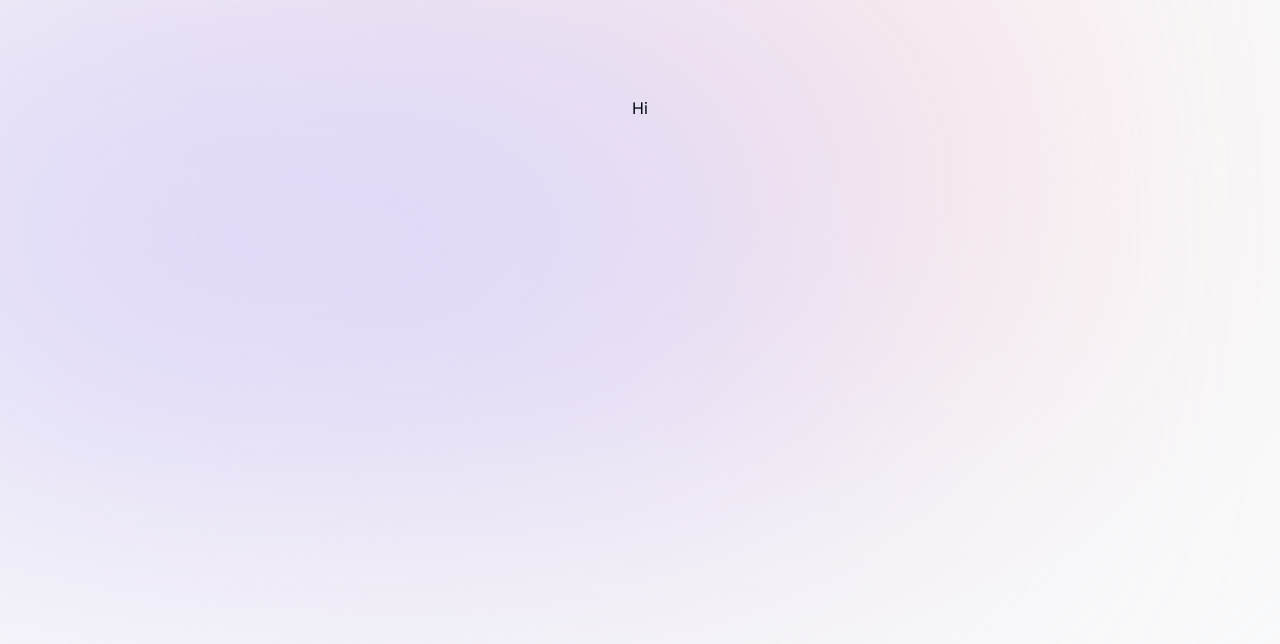
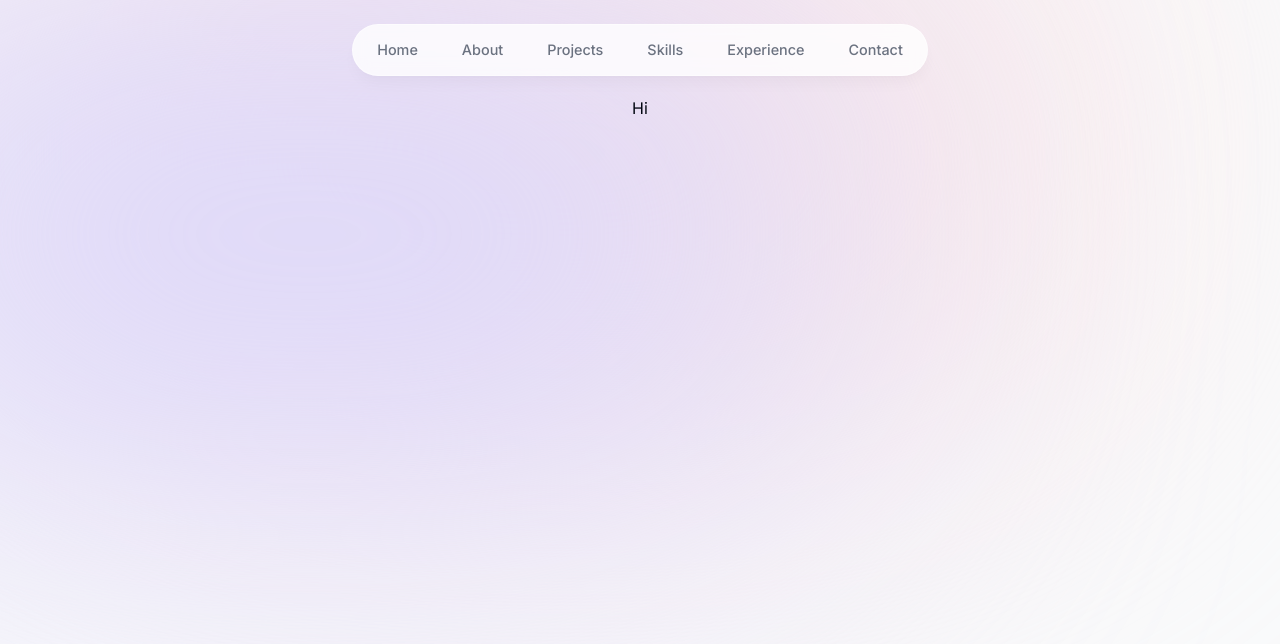
Before and after one commit to GnanaHarish/Portfolio, a Next.js app: page / in a window 1280 px wide. Shown: the top 644 px of the page. Built offline with nearby package versions, Linux system fonts and the light colour scheme.

Commit message:
Header
Header

```diff
--- a/app/layout.tsx
+++ b/app/layout.tsx
@@ -1,3 +1,4 @@
+import Header from '@/components/header'
 import './globals.css'
 import type { Metadata } from 'next'
 import { Inter } from 'next/font/google'
@@ -19,6 +20,7 @@
       <body className={`${inter.className} bg-gray-50 text-gray-950 relative`}>
         <div className='bg-[#fbe2e3] absolute top-[-6rem] -z-10 right-[11rem] h-[31.25rem] w-[31.25rem] rounded-full blur-[10rem] sm:w-[68.75rem]'></div>
         <div className='bg-[#dbd7fb] absolute top-[-1rem] -z-10 left-[-35rem] h-[31.25rem] w-[50rem] rounded-full blur-[10rem] sm:w-[68.75rem] md:left-[-33rem] lg:left-[-28rem] xl:left-[-15rem] 2xl:left-[-5rem]'></div>
+        <Header/>
         {children}
       </body>
     </html>
--- a/app/lib/data.ts
+++ b/app/lib/data.ts
@@ -2,9 +2,9 @@
 import { CgWorkAlt } from "react-icons/cg";
 import { FaReact } from "react-icons/fa";
 import { LuGraduationCap } from "react-icons/lu";
-import corpcommentImg from "@/public/corpcomment.png";
-import rmtdevImg from "@/public/rmtdev.png";
-import wordanalyticsImg from "@/public/wordanalytics.png";
+// import corpcommentImg from "@/public/corpcomment.png";
+// import rmtdevImg from "@/public/rmtdev.png";
+// import wordanalyticsImg from "@/public/wordanalytics.png";
 
 export const links = [
   {
@@ -66,21 +66,21 @@
     description:
       "I worked as a full-stack developer on this startup project for 2 years. Users can give public feedback to companies.",
     tags: ["React", "Next.js", "MongoDB", "Tailwind", "Prisma"],
-    imageUrl: corpcommentImg,
+    imageUrl: '',//corpcommentImg,
   },
   {
     title: "rmtDev",
     description:
       "Job board for remote developer jobs. I was the front-end developer. It has features like filtering, sorting and pagination.",
     tags: ["React", "TypeScript", "Next.js", "Tailwind", "Redux"],
-    imageUrl: rmtdevImg,
+    imageUrl: '',//rmtdevImg,
   },
   {
     title: "Word Analytics",
     description:
       "A public web app for quick analytics on text. It shows word count, character count and social media post limits.",
     tags: ["React", "Next.js", "SQL", "Tailwind", "Framer"],
-    imageUrl: wordanalyticsImg,
+    imageUrl: '', //wordanalyticsImg,
   },
 ] as const;
 
--- /dev/null
+++ b/components/header.tsx
@@ -0,0 +1,72 @@
+"use client";
+
+import React from 'react'
+import { motion } from 'framer-motion'
+import { links } from "@/app/lib/data";
+import Link from 'next/link';
+
+
+export default function Header() {
+    return (
+        <header className='z-[999] relative'>
+            <motion.div className='fixed top-0 left-1/2  h-[4.5rem] w-full rounded-none border border-white border-opacity-40 bg-white bg-opacity-80 shadow-lg shadow-black/[0.03] backdrop-blur-[0.5rem] sm:top-6 sm:h-[3.25rem] sm:w-[36rem] sm:rounded-full'
+                initial={{ y: -100, x: "-50%", opacity: 0 }}
+                animate={{ y: 0, x: "-50%", opacity: 1 }}
+            ></motion.div>
+            <nav className='
+                flex
+                fixed
+                top-[0.15rem]
+                left-1/2
+                h-12
+                -translate-x-1/2
+                py-2
+                sm:top-[1.7rem]
+                sm:h-[initial]
+                sm:py-0
+            '>
+                <ul className='
+                    flex
+                    w-[22rem]
+                    flex-wrap
+                    items-center
+                    justify-center
+                    gap-y-1
+                    text-[0.9rem]
+                    font-medium
+                    text-gray-500
+                    sm:w-[initial]
+                    sm:flex-nowrap
+                    sm:gap-5
+                '>
+                    {
+                        links.map(link => (
+                            <motion.li className='
+                                h-3/4
+                                flex
+                                items-center
+                                justify-center
+                            ' key={link.hash}
+                                initial={{ y: -100, opacity: 0 }}
+                                animate={{ y: 0, opacity: 1 }}
+                            >
+                                <Link className='
+                                    flex
+                                    w-full
+                                    items-center
+                                    justify-center
+                                    px-3
+                                    py-3
+                                    hover:text-gray-950
+                                    transition
+                                ' href={link.hash}>
+                                    {link.name}
+                                </Link>
+                            </motion.li>
+                        ))
+                    }
+                </ul>
+            </nav>
+        </header>
+    )
+}
--- a/package.json
+++ b/package.json
@@ -15,6 +15,7 @@
     "autoprefixer": "10.4.15",
     "eslint": "8.48.0",
     "eslint-config-next": "13.4.19",
+    "framer-motion": "^10.16.2",
     "next": "13.4.19",
     "postcss": "8.4.28",
     "react": "18.2.0",
```
Also changed, not shown: 1 other file (tests, documents, lock files or other folders).
